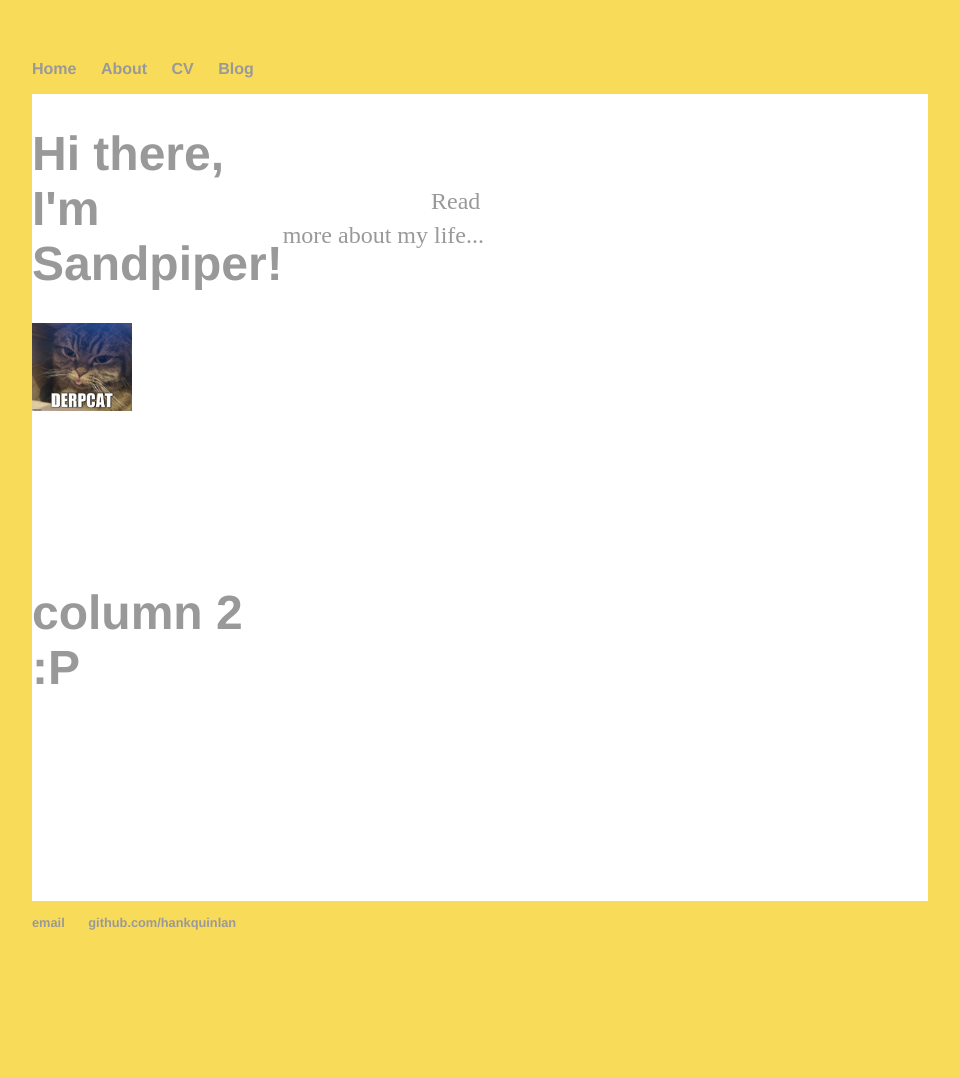
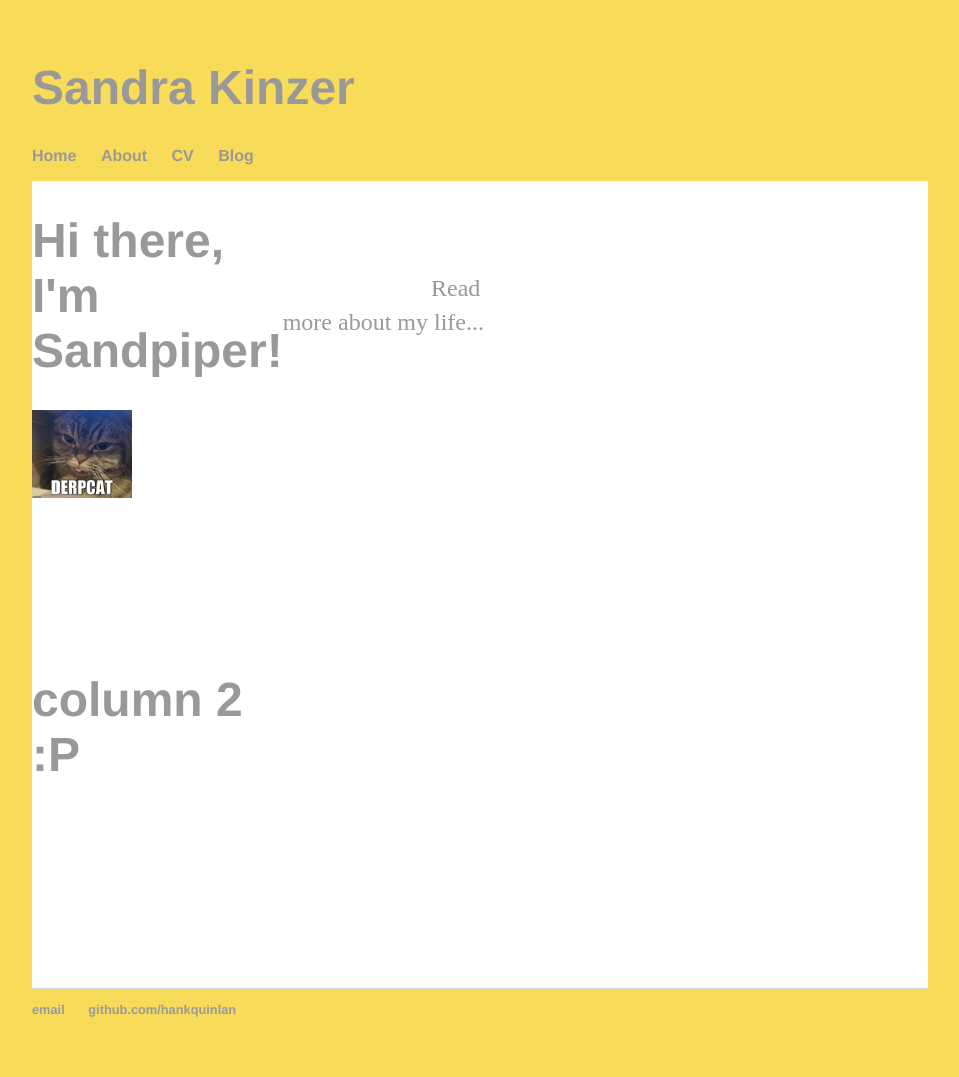
Before and after one commit to sandkinz/sandkinz.github.io, a Jekyll site: the page built from index.html, in a window 1280 px wide. Shown: the whole page, without its empty margins (160-1119 px from the left). Built offline with Jekyll 4.4.1, drawn with Linux system fonts in a browser that asks for light colours; before the commit the page ends 990 px from its top, so only the background shows below that.

Commit message:
Update default.html

```diff
--- a/_layouts/default.html
+++ b/_layouts/default.html
@@ -6,6 +6,7 @@
 			<link rel="stylesheet" type="text/css" href="/css/main.css">
 		</head>
 		<body>
+			<h1>Sandra Kinzer</h1>
 			<nav>
 	    		<ul>
 	        		<li><a href="/">Home</a></li>
```
